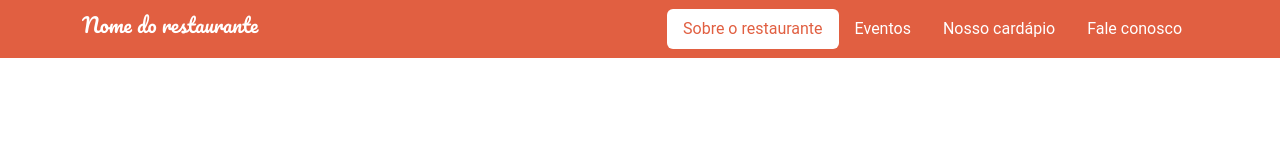
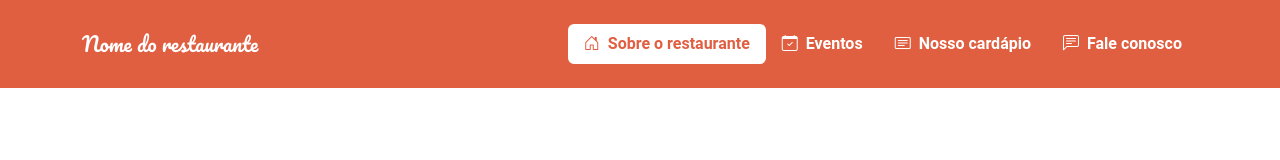
Before and after one commit to vitoriasilva98/ebac-frontend, a plain HTML site: page index.html in a window 1280 px wide. Drawn offline with nearby package versions, Linux system fonts and the light colour scheme.

Commit message:
Deixando o menu responsivo

```diff
--- a/index.html
+++ b/index.html
@@ -6,6 +6,7 @@
     <meta name="viewport" content="width=device-width, initial-scale=1.0">
     <title>Document</title>
     <link rel="stylesheet" href="https://cdn.jsdelivr.net/npm/bootstrap@5.3.2/dist/css/bootstrap.min.css">
+    <link rel="stylesheet" href="https://cdn.jsdelivr.net/npm/bootstrap-icons@1.11.3/font/bootstrap-icons.min.css">
     <link rel="stylesheet" href="style.css">
     <link rel="preconnect" href="https://fonts.googleapis.com">
     <link rel="preconnect" href="https://fonts.gstatic.com" crossorigin>
@@ -13,22 +14,39 @@
 </head>
 
 <body>
-    <header class="navbar navar-expand-lg sticky-top">
+    <header class="navbar navbar-expand-lg sticky-top p-4">
         <div class="container">
-            <h1 class="navbar-brand">Nome do restaurante</h1>
-            <nav>
-                <ul class="nav nav-pills">
-                    <li class="nav-item">
-                        <a href="#" class="nav-link active">Sobre o restaurante</a>
+            <h1 class="navbar-brand m-0">Nome do restaurante</h1>
+            <button class="navbar-toggler" data-bs-toggle="collapse" data-bs-target="#menu-navegacao">
+                <span class="navbar-toggler-icon">
+
+                </span>
+            </button>
+            <nav class="navbar-collapse collapse justify-content-end" id="menu-navegacao">
+                <ul class="nav nav-pills d-block d-md-flex">
+                    <li class="nav-item fw-bold">
+                        <a href="#" class="nav-link active">
+                            <i class="bi bi-house-door me-1"></i>
+                            Sobre o restaurante
+                        </a>
                     </li>
-                    <li class="nav-item">
-                        <a href="#" class="nav-link">Eventos</a>
+                    <li class="nav-item fw-bold">
+                        <a href="#" class="nav-link">
+                            <i class="bi bi-calendar-check me-1"></i>
+                            Eventos
+                        </a>
                     </li>
-                    <li class="nav-item">
-                        <a href="#" class="nav-link">Nosso cardápio</a>
+                    <li class="nav-item fw-bold">
+                        <a href="#" class="nav-link">
+                            <i class="bi bi-card-text me-1"></i>
+                            Nosso cardápio
+                        </a>
                     </li>
-                    <li class="nav-item">
-                        <a href="#" class="nav-link">Fale conosco</a>
+                    <li class="nav-item fw-bold">
+                        <a href="#" class="nav-link">
+                            <i class="bi bi-chat-left-text me-1"></i>
+                            Fale conosco
+                        </a>
                     </li>
                 </ul>
             </nav>
--- a/style.css
+++ b/style.css
@@ -20,3 +20,7 @@ body {
 .navbar-brand {
     font-family: 'Pacifico', cursive;
 }
+
+.navbar-toggler {
+    background-color: white;
+}
```
